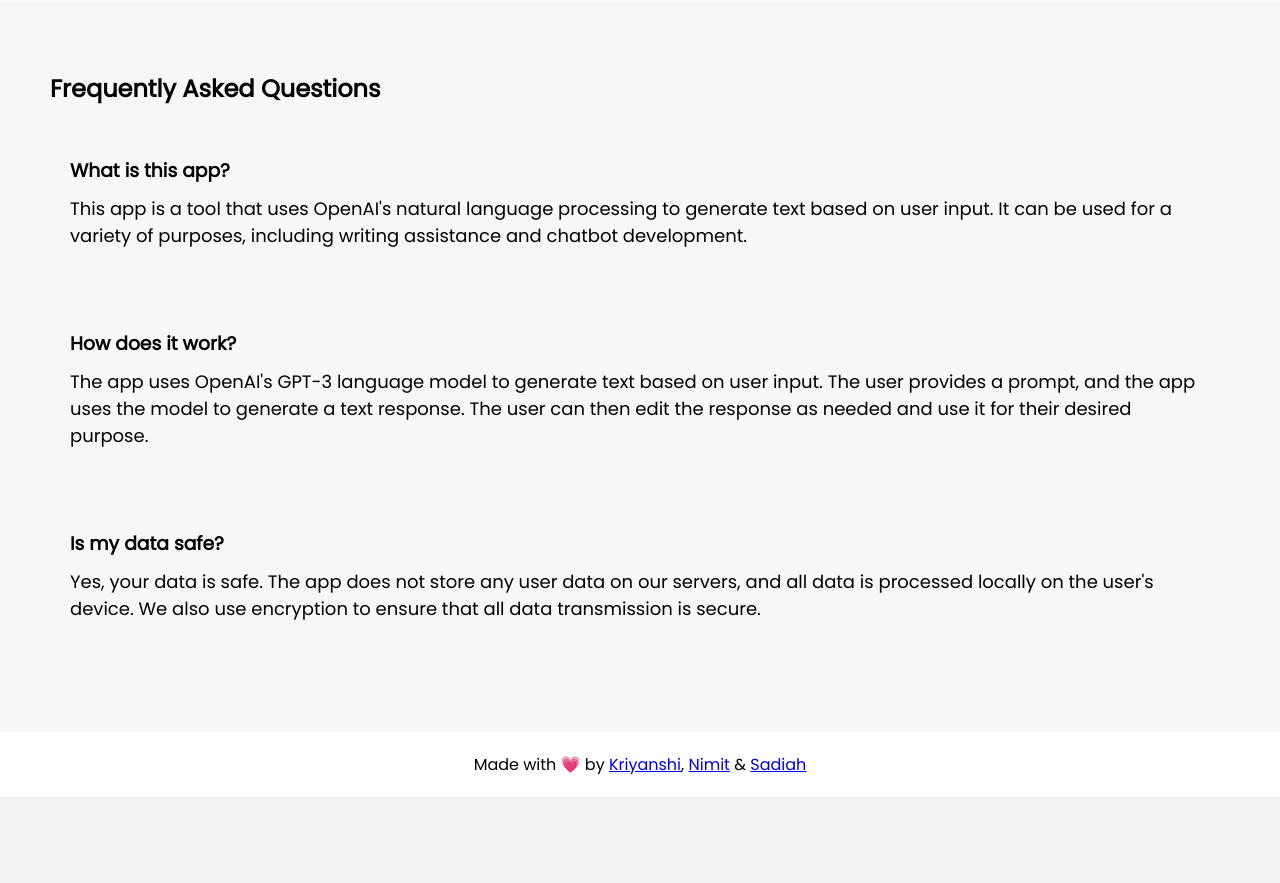
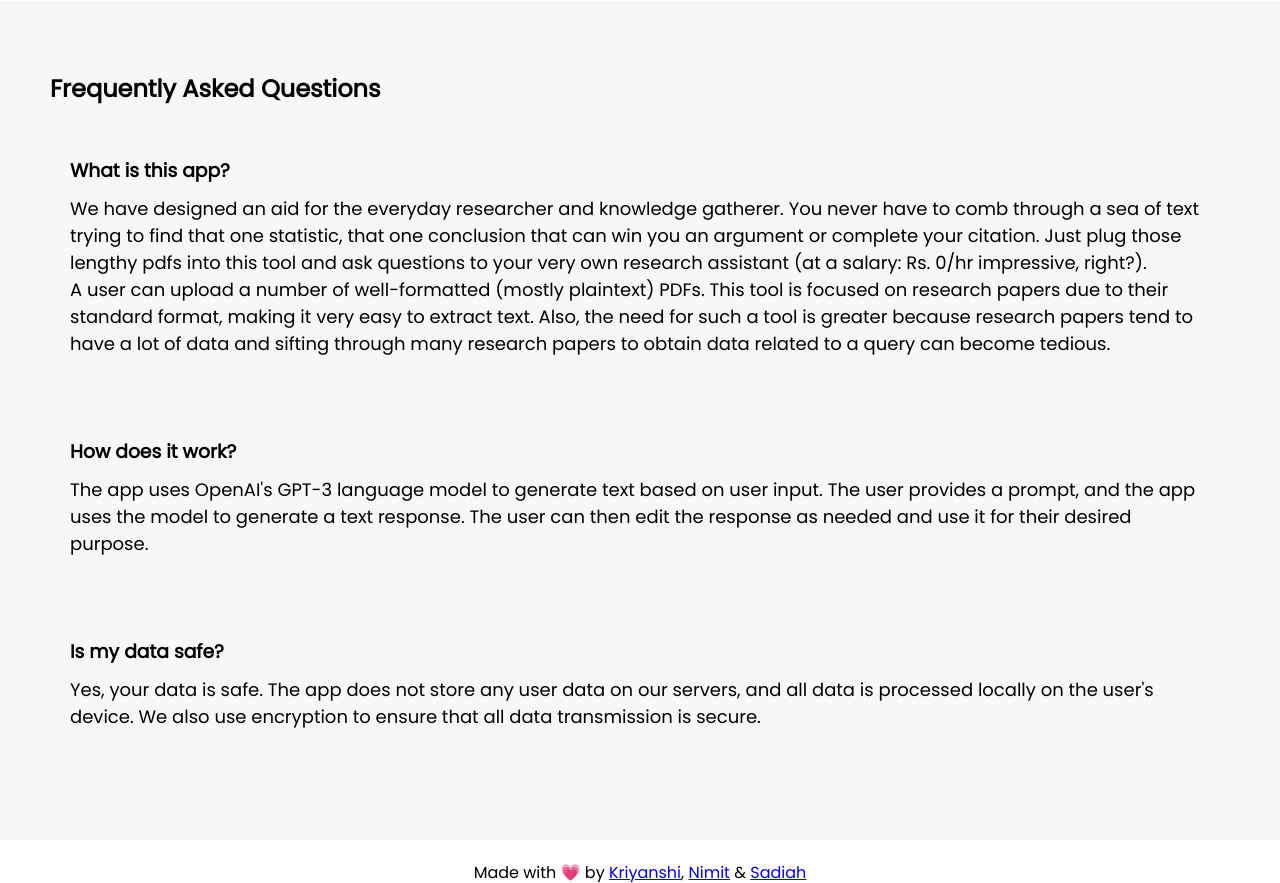
Before and after one commit to kriyanshii/research-assistant, a Flask app: page / in a window 1280 px wide. Shown: the part 447-1330 px from the top of the page. Before the commit the page ends 1244 px from the top, so only its background shows below. Run offline with Flask 2, Linux system fonts and the light colour scheme.

Commit message:
changed faq

```diff
--- a/templates/index.html
+++ b/templates/index.html
@@ -40,7 +40,8 @@
                   <div class="faq-item">
                     <h3 class="question">What is this app?</h3>
                     <div class="answer">
-                      <p>This app is a tool that uses OpenAI's natural language processing to generate text based on user input. It can be used for a variety of purposes, including writing assistance and chatbot development.</p>
+                      <p>We have designed an aid for the everyday researcher and knowledge gatherer. You never have to comb through a sea of text trying to find that one statistic, that one conclusion that can win you an argument or complete your citation. Just plug those lengthy pdfs into this tool and ask questions to your very own research assistant (at a salary: Rs. 0/hr impressive, right?).</br>
+                        A user can upload a number of well-formatted (mostly plaintext) PDFs. This tool is focused on research papers due to their standard format, making it very easy to extract text. Also, the need for such a tool is greater because research papers tend to have a lot of data and sifting through many research papers to obtain data related to a query can become tedious.</p>
                     </div>
                   </div>
                   <div class="faq-item">
```
